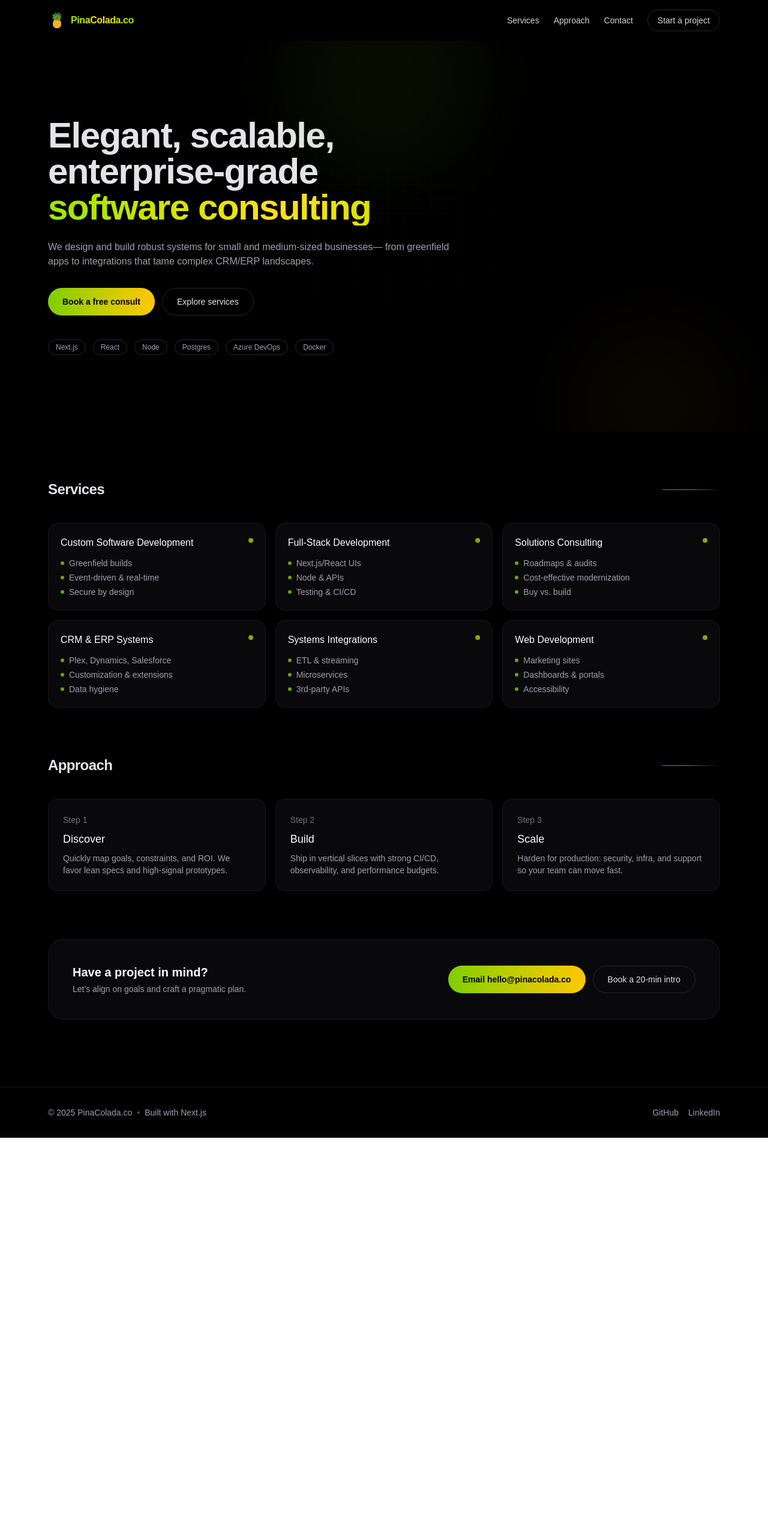
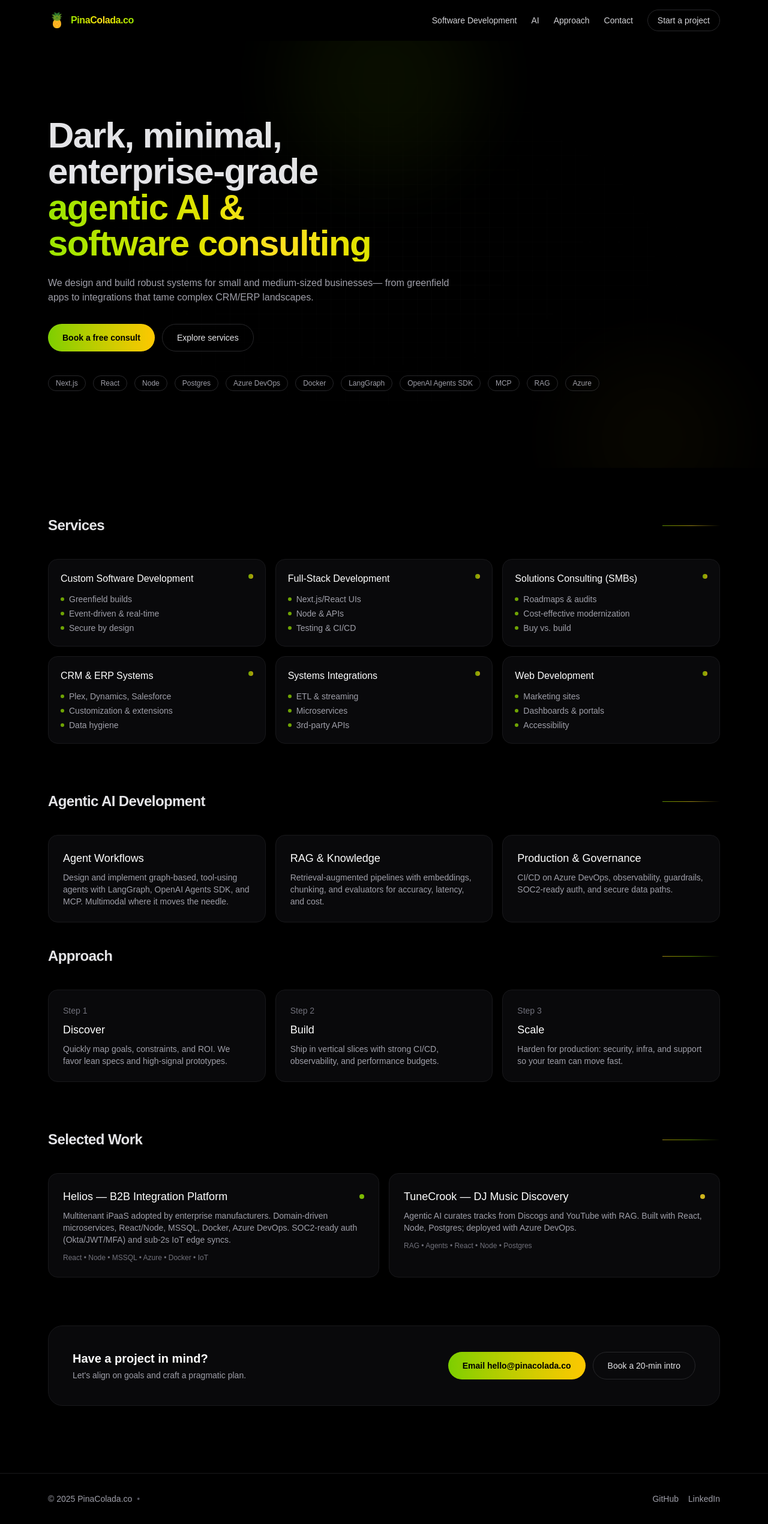
Before and after one commit to hubenschmidt/pina-colada, a Next.js app in the folder modules/client/: page / in a window 1280 px wide. Shown: the whole page at 60% size. Before the commit the page ends 1897 px from the top, so only its background shows below. Built offline with nearby package versions, Linux system fonts and the light colour scheme.

Commit message:
adding AI section

```diff
--- a/modules/client/app/page.tsx
+++ b/modules/client/app/page.tsx
@@ -1,8 +1,32 @@
 "use client";
-import Image from "next/image";
 import Link from "next/link";
+import { useCallback, useEffect } from "react";
 
 export default function Home() {
+  const scrollWithOffset = useCallback((hash: string, offset = 64) => {
+    const el = document.querySelector(hash);
+    if (!el) return;
+    const y =
+      (el as HTMLElement).getBoundingClientRect().top +
+      window.pageYOffset -
+      offset;
+    window.scrollTo({ top: y, behavior: "smooth" });
+    // Update the hash without jumping
+    history.pushState(null, "", hash);
+  }, []);
+
+  // Handle direct loads with a hash and back/forward nav
+  useEffect(() => {
+    const handle = () => {
+      if (location.hash) {
+        // Timeout lets the layout settle before measuring
+        setTimeout(() => scrollWithOffset(location.hash), 0);
+      }
+    };
+    handle();
+    window.addEventListener("hashchange", handle);
+    return () => window.removeEventListener("hashchange", handle);
+  }, [scrollWithOffset]);
   return (
     <div className="min-h-screen bg-black text-zinc-200 selection:bg-lime-400/30">
       {/* Top Nav */}
@@ -15,13 +39,44 @@ export default function Home() {
             </span>
           </Link>
           <nav className="hidden sm:flex items-center gap-6 text-sm text-zinc-300">
-            <Link href="#services" className="hover:text-white">
-              Services
+            <Link
+              href="#services"
+              className="hover:text-white"
+              onClick={(e) => {
+                e.preventDefault();
+                scrollWithOffset("#services", 64);
+              }}
+            >
+              Software Development
             </Link>
-            <Link href="#approach" className="hover:text-white">
+            <Link
+              href="#ai"
+              className="hover:text-white"
+              onClick={(e) => {
+                e.preventDefault();
+                scrollWithOffset("#ai", 64);
+              }}
+            >
+              AI
+            </Link>
+            <Link
+              href="#approach"
+              className="hover:text-white"
+              onClick={(e) => {
+                e.preventDefault();
+                scrollWithOffset("#approach", 64);
+              }}
+            >
               Approach
             </Link>
-            <Link href="#contact" className="hover:text-white">
+            <Link
+              href="#contact"
+              className="hover:text-white"
+              onClick={(e) => {
+                e.preventDefault();
+                scrollWithOffset("#contact", 64);
+              }}
+            >
               Contact
             </Link>
             <Link
@@ -48,9 +103,9 @@ export default function Home() {
         </div>
         <div className="mx-auto max-w-6xl px-4 py-24 sm:py-32">
           <h1 className="max-w-3xl text-balance text-4xl font-semibold tracking-tight sm:text-6xl">
-            Elegant, scalable, enterprise‑grade
+            Dark, minimal, enterprise‑grade
             <span className="block text-transparent bg-clip-text bg-gradient-to-r from-lime-400 via-yellow-300 to-lime-400">
-              software consulting
+              agentic AI & software consulting
             </span>
           </h1>
           <p className="mt-6 max-w-2xl text-pretty text-zinc-400">
@@ -68,6 +123,10 @@ export default function Home() {
             <Link
               href="#services"
               className="inline-flex items-center justify-center rounded-full border border-zinc-800 px-6 py-3 text-sm font-medium text-zinc-200 hover:border-lime-400/60"
+              onClick={(e) => {
+                e.preventDefault();
+                scrollWithOffset("#services", 64);
+              }}
             >
               Explore services
             </Link>
@@ -90,6 +149,21 @@ export default function Home() {
             </span>
             <span className="rounded-full border border-zinc-800 px-3 py-1">
               Docker
+            </span>
+            <span className="rounded-full border border-zinc-800 px-3 py-1">
+              LangGraph
+            </span>
+            <span className="rounded-full border border-zinc-800 px-3 py-1">
+              OpenAI Agents SDK
+            </span>
+            <span className="rounded-full border border-zinc-800 px-3 py-1">
+              MCP
+            </span>
+            <span className="rounded-full border border-zinc-800 px-3 py-1">
+              RAG
+            </span>
+            <span className="rounded-full border border-zinc-800 px-3 py-1">
+              Azure
             </span>
           </div>
         </div>
@@ -117,7 +191,7 @@ export default function Home() {
               points: ["Next.js/React UIs", "Node & APIs", "Testing & CI/CD"],
             },
             {
-              title: "Solutions Consulting",
+              title: "Solutions Consulting (SMBs)",
               points: [
                 "Roadmaps & audits",
                 "Cost‑effective modernization",
@@ -166,6 +240,46 @@ export default function Home() {
         </div>
       </section>
 
+      {/* Agentic AI */}
+      <section id="ai" className="mx-auto max-w-6xl px-4 pb-10">
+        <div className="mb-10 flex items-center justify-between">
+          <h2 className="text-2xl font-semibold tracking-tight">
+            Agentic AI Development
+          </h2>
+          <span className="h-px w-24 bg-gradient-to-r from-lime-400/60 via-yellow-300/60 to-transparent" />
+        </div>
+        <div className="grid gap-4 md:grid-cols-3">
+          <div className="rounded-2xl border border-zinc-900 bg-zinc-950 p-6">
+            <div className="text-lg font-medium text-white">
+              Agent Workflows
+            </div>
+            <p className="mt-2 text-sm text-zinc-400">
+              Design and implement graph-based, tool-using agents with
+              LangGraph, OpenAI Agents SDK, and MCP. Multimodal where it moves
+              the needle.
+            </p>
+          </div>
+          <div className="rounded-2xl border border-zinc-900 bg-zinc-950 p-6">
+            <div className="text-lg font-medium text-white">
+              RAG & Knowledge
+            </div>
+            <p className="mt-2 text-sm text-zinc-400">
+              Retrieval-augmented pipelines with embeddings, chunking, and
+              evaluators for accuracy, latency, and cost.
+            </p>
+          </div>
+          <div className="rounded-2xl border border-zinc-900 bg-zinc-950 p-6">
+            <div className="text-lg font-medium text-white">
+              Production & Governance
+            </div>
+            <p className="mt-2 text-sm text-zinc-400">
+              CI/CD on Azure DevOps, observability, guardrails, SOC2-ready auth,
+              and secure data paths.
+            </p>
+          </div>
+        </div>
+      </section>
+
       {/* Approach */}
       <section id="approach" className="mx-auto max-w-6xl px-4 pb-20">
         <div className="mb-10 flex items-center justify-between">
@@ -199,6 +313,49 @@ export default function Home() {
               <p className="mt-2 text-sm text-zinc-400">{a.p}</p>
             </div>
           ))}
+        </div>
+      </section>
+
+      {/* Selected Work */}
+      <section id="work" className="mx-auto max-w-6xl px-4 pb-20">
+        <div className="mb-10 flex items-center justify-between">
+          <h2 className="text-2xl font-semibold tracking-tight">
+            Selected Work
+          </h2>
+          <span className="h-px w-24 bg-gradient-to-r from-yellow-300/60 via-lime-400/60 to-transparent" />
+        </div>
+        <div className="grid gap-4 md:grid-cols-2">
+          <div className="rounded-2xl border border-zinc-900 bg-zinc-950 p-6">
+            <div className="flex items-center justify-between">
+              <h3 className="text-lg font-medium text-white">
+                Helios — B2B Integration Platform
+              </h3>
+              <span className="h-2 w-2 rounded-full bg-lime-400/80" />
+            </div>
+            <p className="mt-2 text-sm text-zinc-400">
+              Multitenant iPaaS adopted by enterprise manufacturers.
+              Domain-driven microservices, React/Node, MSSQL, Docker, Azure
+              DevOps. SOC2-ready auth (Okta/JWT/MFA) and sub-2s IoT edge syncs.
+            </p>
+            <div className="mt-3 text-xs text-zinc-500">
+              React • Node • MSSQL • Azure • Docker • IoT
+            </div>
+          </div>
+          <div className="rounded-2xl border border-zinc-900 bg-zinc-950 p-6">
+            <div className="flex items-center justify-between">
+              <h3 className="text-lg font-medium text-white">
+                TuneCrook — DJ Music Discovery
+              </h3>
+              <span className="h-2 w-2 rounded-full bg-yellow-300/80" />
+            </div>
+            <p className="mt-2 text-sm text-zinc-400">
+              Agentic AI curates tracks from Discogs and YouTube with RAG. Built
+              with React, Node, Postgres; deployed with Azure DevOps.
+            </p>
+            <div className="mt-3 text-xs text-zinc-500">
+              RAG • Agents • React • Node • Postgres
+            </div>
+          </div>
         </div>
       </section>
 
@@ -242,18 +399,17 @@ export default function Home() {
           <div className="flex items-center gap-2">
             <span>© {new Date().getFullYear()} PinaColada.co</span>
             <span className="text-zinc-600">•</span>
-            <span>Built with Next.js</span>
           </div>
           <div className="flex items-center gap-4">
             <Link
-              href="https://github.com/hubenschmidt"
+              href="https://github.com/your-handle"
               target="_blank"
               className="hover:text-white"
             >
               GitHub
             </Link>
             <Link
-              href="https://www.linkedin.com/in/williamhubenschmidt"
+              href="https://www.linkedin.com/in/your-handle"
               target="_blank"
               className="hover:text-white"
             >
```
